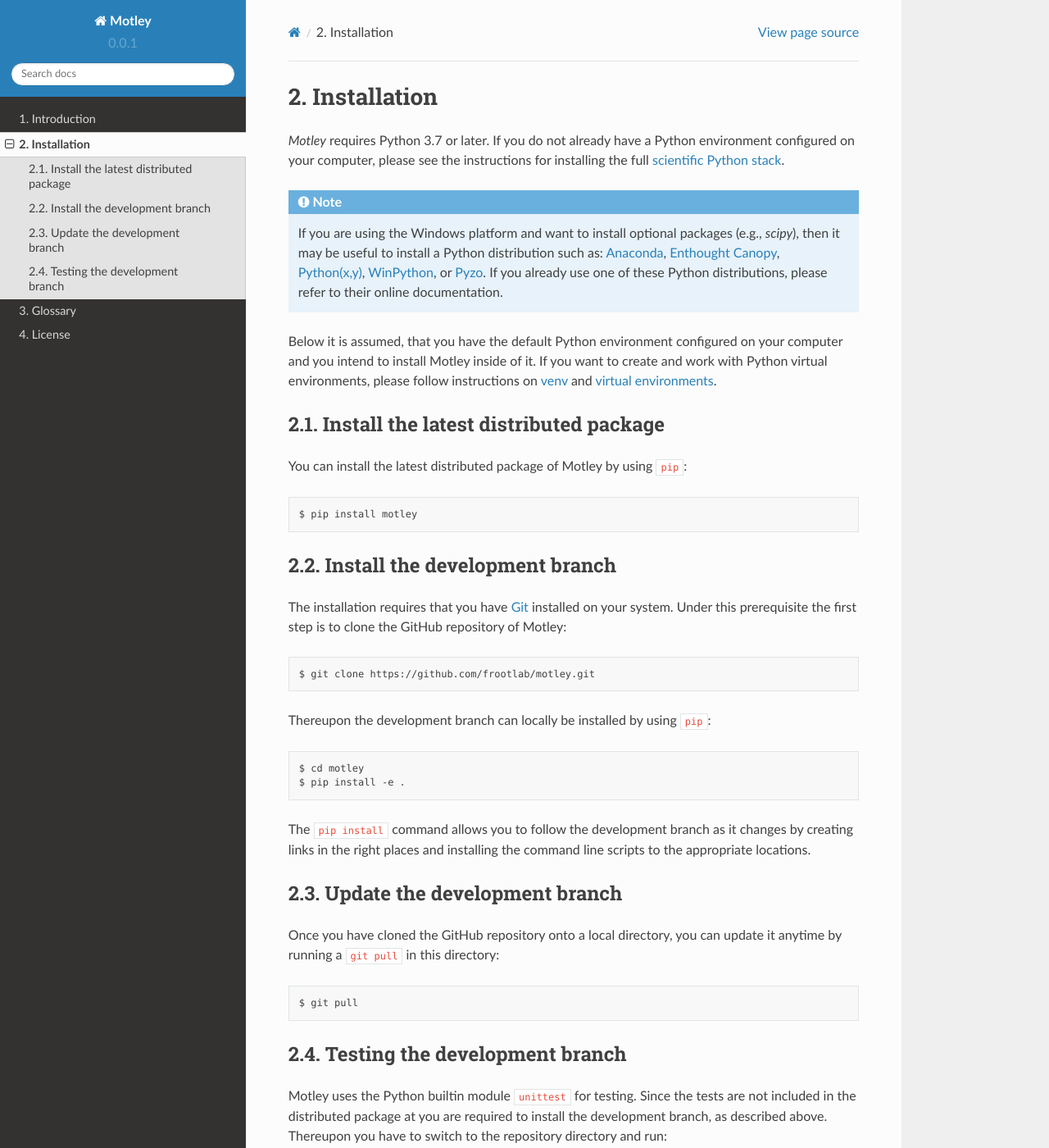
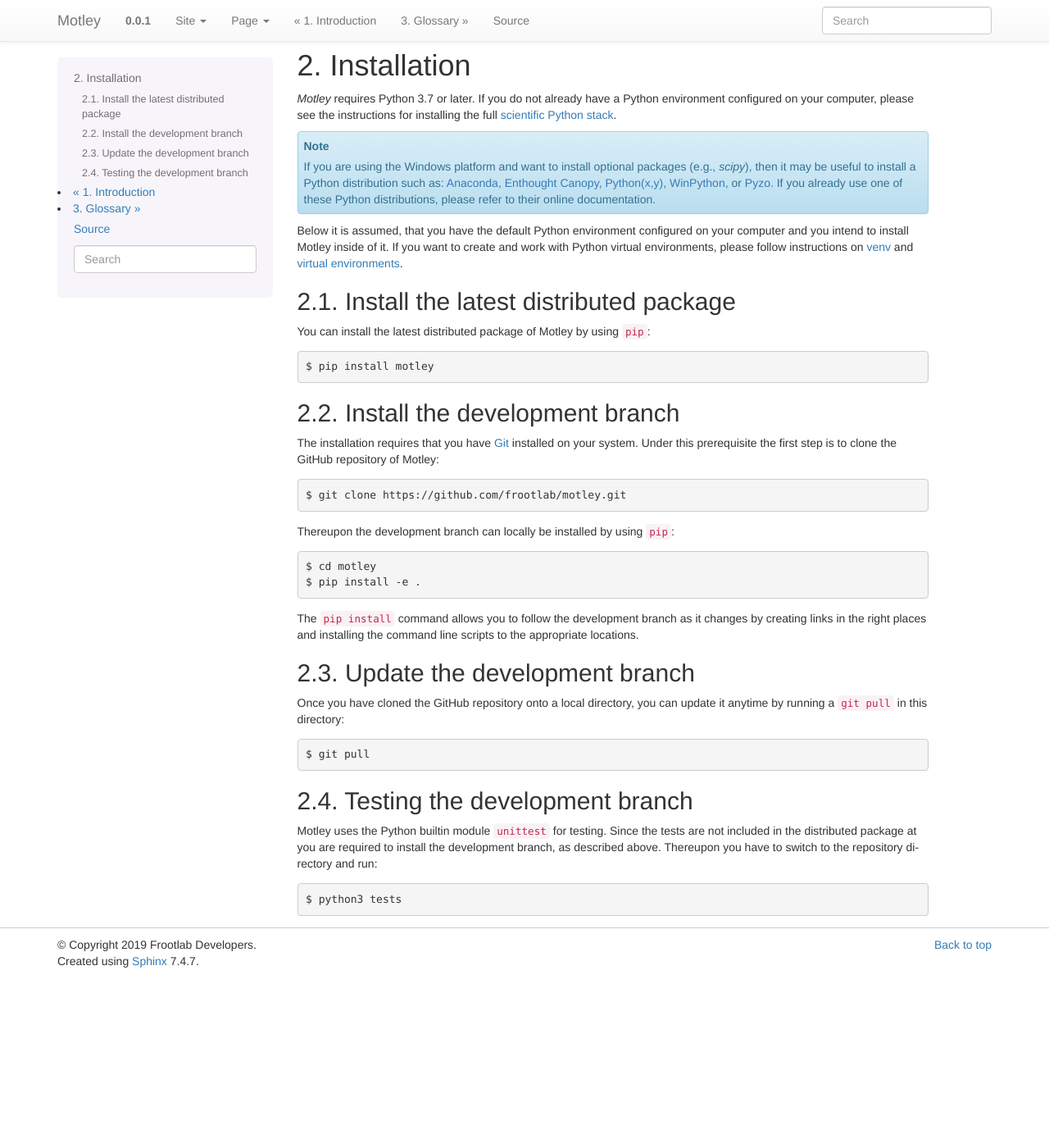
Before and after one commit to frootlab/brea, a Sphinx documentation site: the page built from docs/install.rst, in a window 1280 px wide and 1400 px high. Shown: the whole window at 82% size. Built offline with Sphinx 7.4.7, drawn with Linux system fonts in a browser that asks for light colours; pages that are not in the unit, such as notebooks, are missing from menus; cross-references to code outside the pages are shown as plain code; some of the changed text lies outside the part shown.

Commit message:
fixes #8

```diff
--- a/docs/conf.py
+++ b/docs/conf.py
@@ -21,17 +21,18 @@ This file does only contain a selection of the most common options. For a full
 list see the documentation: http://www.sphinx-doc.org/en/master/config
 
 """
-__copyright__ = '2019 Frootlab Developers'
+__copyright__ = '2019 Frootlab'
 __license__ = 'GPLv3'
 __docformat__ = 'google'
 __author__ = 'Frootlab Developers'
 __email__ = 'contact@frootlab.org'
 __authors__ = ['Patrick Michl <patrick.michl@frootlab.org>']
 
-# -- Project information -----------------------------------------------------
-
 import pathlib
 import re
+import sphinx_bootstrap_theme
+
+# -- Project information -----------------------------------------------------
 
 # Module Variables
 project = 'Motley'
@@ -113,10 +114,10 @@ pygments_style = None
 
 # The theme to use for HTML and HTML Help pages.  See the documentation for
 # a list of builtin themes.
-#
 html_title = project
 html_logo = f'logo/{project}-128.png'
-html_theme = 'sphinx_rtd_theme'
+html_theme = 'bootstrap'
+html_theme_path = sphinx_bootstrap_theme.get_html_theme_path()
 
 # Theme options are theme-specific and customize the look and feel of a theme
 # further.  For a list of options available for each theme, see the
--- a/motley/__init__.py
+++ b/motley/__init__.py
@@ -32,7 +32,7 @@ __version__ = '0.0.1'
 __license__ = 'GPLv3'
 __copyright__ = '2019 Frootlab Developers'
 __description__ = 'Catalog Server and Algorithm Repository'
-__url__ = 'https://github.com/frootlab/motley'
+__url__ = 'https://www.frootlab.org/motley'
 __organization__ = 'Frootlab'
 __author__ = 'Frootlab Developers'
 __email__ = 'contact@frootlab.org'
```
Also changed, not shown: docs/logo/Motley-150.png (added).
